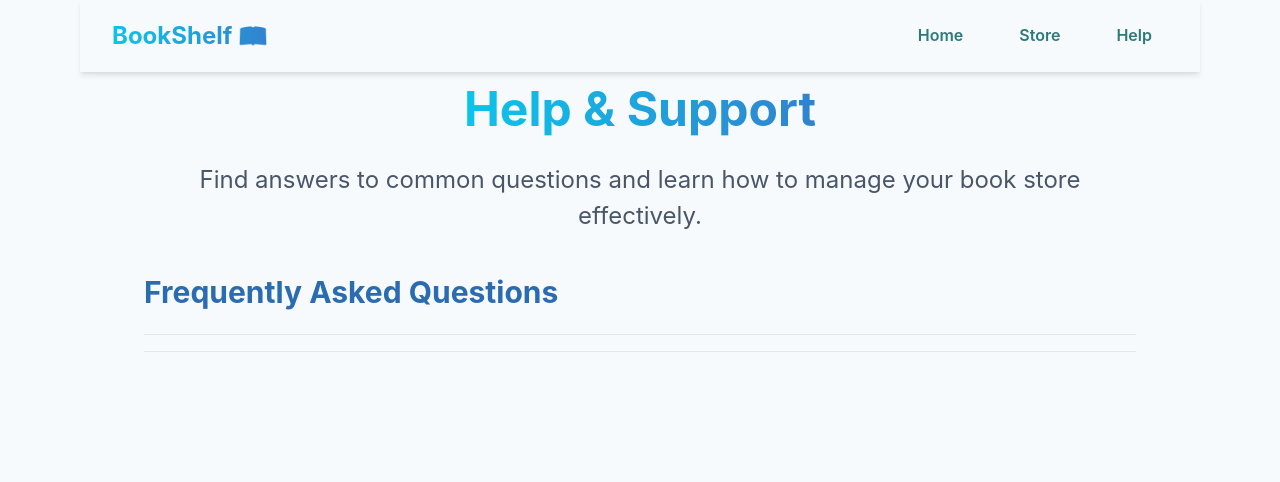
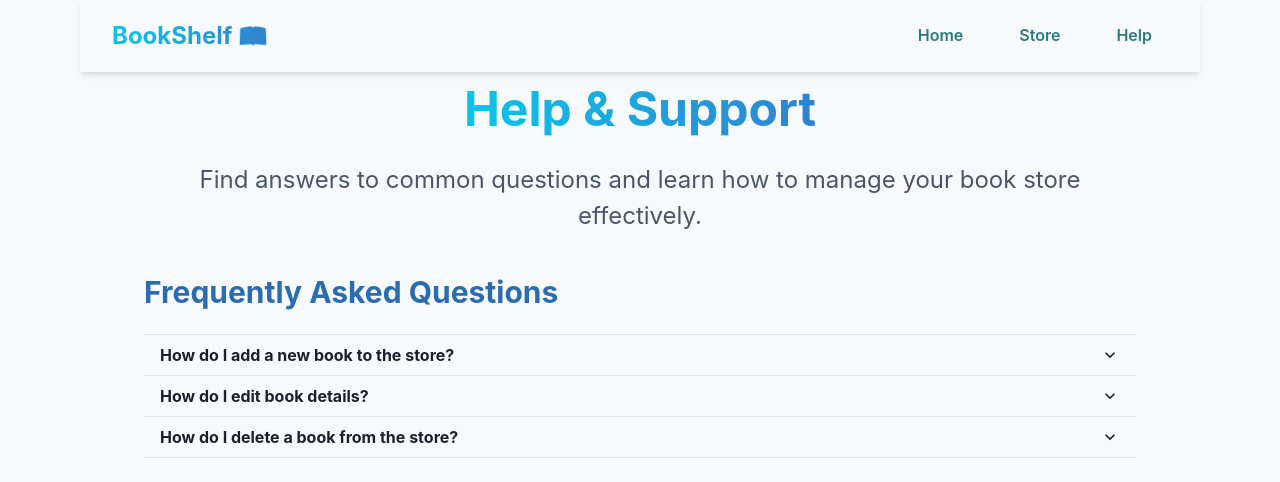
Before and after one commit to TheekshaRathnayaka/Admin-Book-Store, a React (Vite) app in the folder Admin-Store/frontend/: page /help in a window 1280 px wide. Shown: the top 482 px of the page. Built offline with nearby package versions, Linux system fonts and the light colour scheme.

Commit message:
Add three accordion items

```diff
--- a/Admin-Store/frontend/src/pages/HelpPage.jsx
+++ b/Admin-Store/frontend/src/pages/HelpPage.jsx
@@ -1,4 +1,4 @@
-import { Box, Container, Heading, VStack, Text, Accordion, AccordionItem, AccordionButton } from '@chakra-ui/react'
+import { Box, Container, Heading, VStack, Text, Accordion, AccordionItem, AccordionButton, AccordionIcon, AccordionPanel } from '@chakra-ui/react'
 import React from 'react'
 import MainNavbar from '../components/MainNavbar'
 
@@ -21,13 +21,48 @@ const HelpPage = () => {
           Frequently Asked Questions
         </Heading>
         <Accordion allowMultiple>
+
           <AccordionItem>
             <h2>
               <AccordionButton>
-
+                <Box flex="1" textAlign="left" fontWeight="bold">
+                  How do I add a new book to the store?
+                </Box>
+                <AccordionIcon />
               </AccordionButton>
             </h2>
+            <AccordionPanel pb={4}>
+              To add a new book, go to the "Store" section and click on the "+ icon" button. Fill out the form with the book's details, then click "Add Book".
+            </AccordionPanel>
           </AccordionItem>
+
+          <AccordionItem>
+            <h2>
+              <AccordionButton>
+                <Box flex="1" textAlign="left" fontWeight="bold">
+                  How do I edit book details?
+                </Box>
+                <AccordionIcon />
+              </AccordionButton>
+            </h2>
+            <AccordionPanel pb={4}>
+              Locate the book in the "Store" section, click on the "Edit icon" button, change the necessary details, and "Update" your changes.            </AccordionPanel>
+          </AccordionItem>
+
+          <AccordionItem>
+            <h2>
+              <AccordionButton>
+                <Box flex="1" textAlign="left" fontWeight="bold">
+                  How do I delete a book from the store?
+                </Box>
+                <AccordionIcon />
+              </AccordionButton>
+            </h2>
+            <AccordionPanel pb={4}>
+              Find the book you want to remove in the "Store" section, then click the "Delete" button.
+            </AccordionPanel>
+          </AccordionItem>
+
         </Accordion>
       </Container>
     </Box>
```
